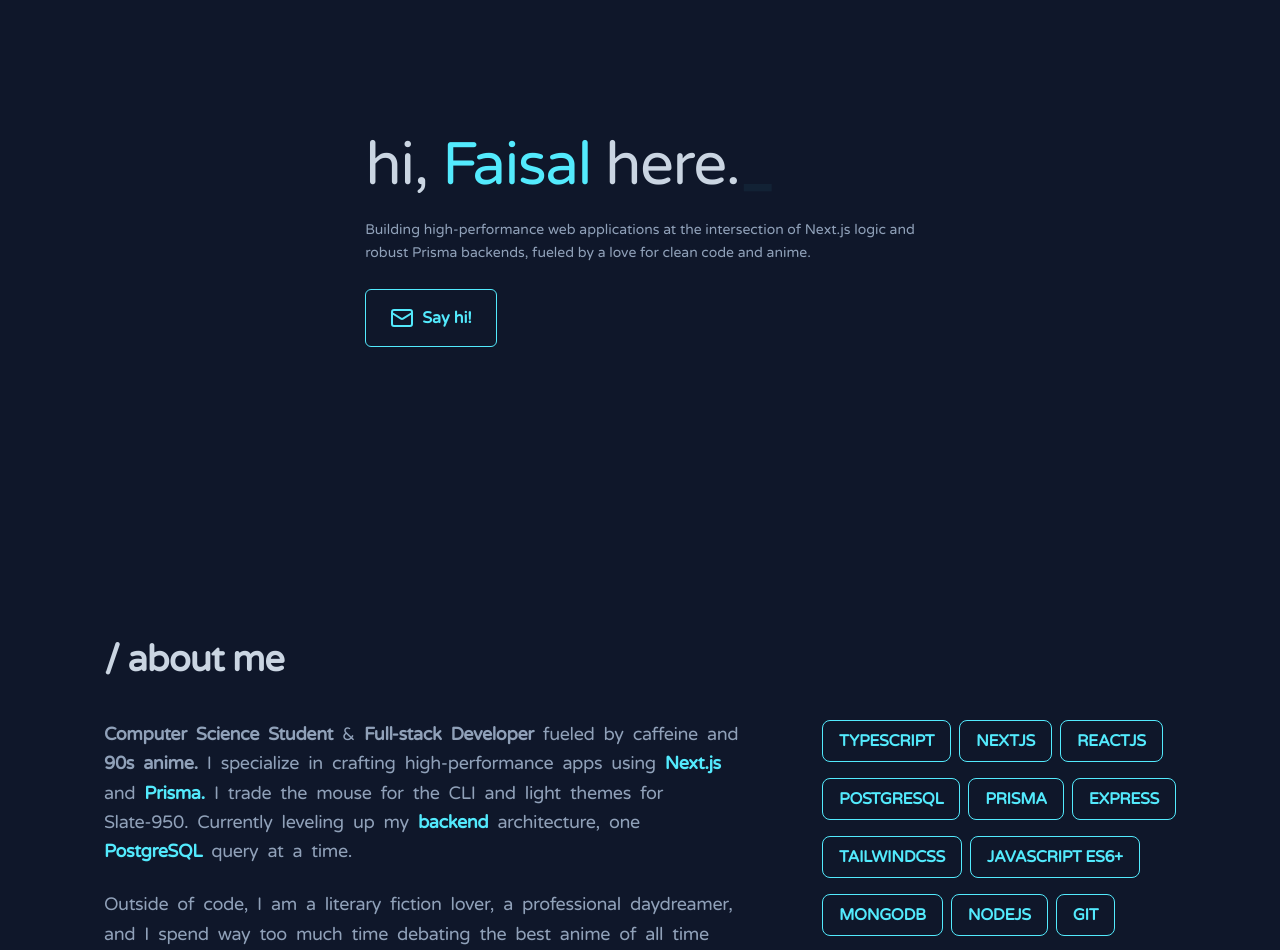
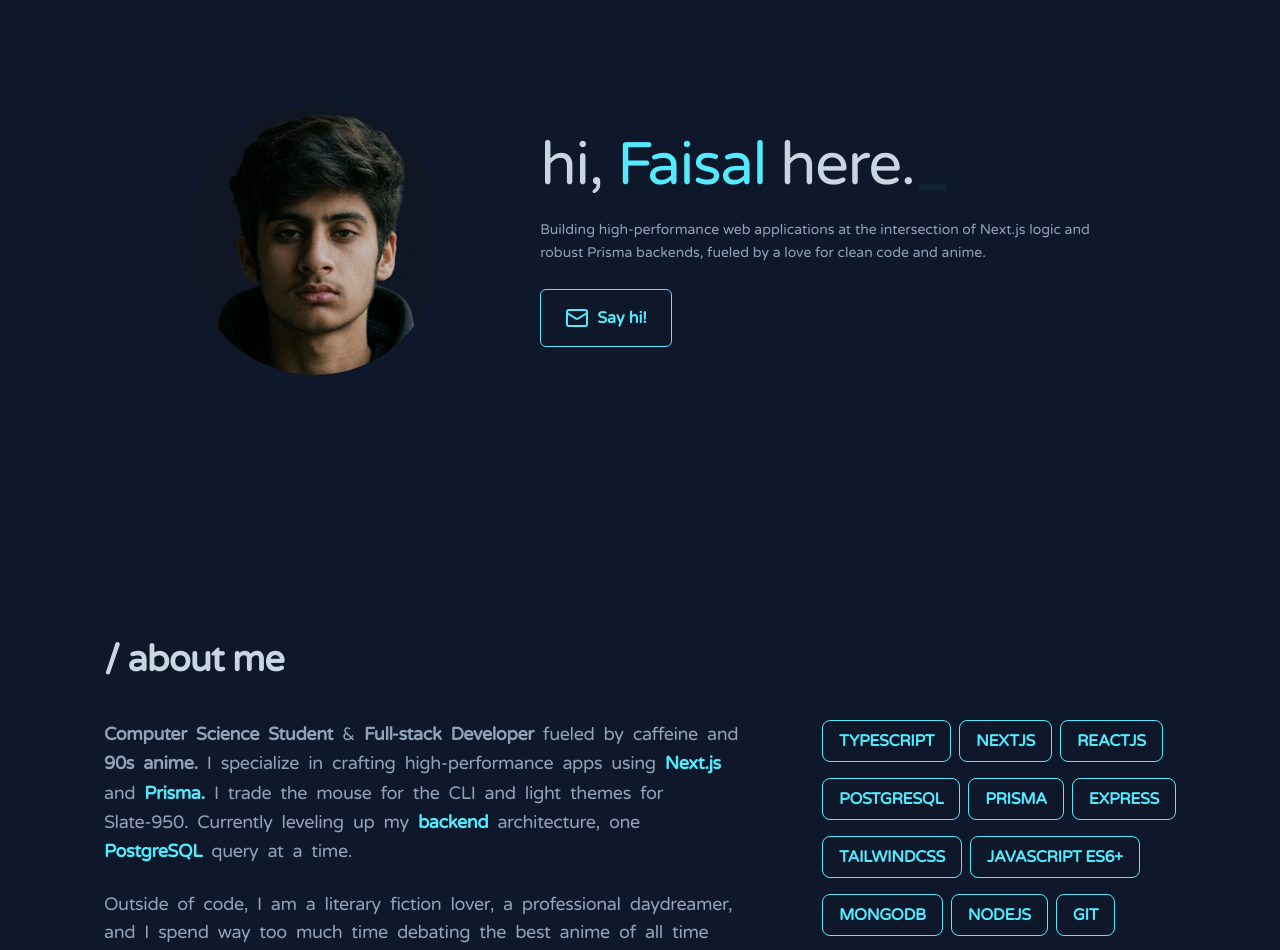
Before and after one commit to kaze1-dev/myPortfolio, a Next.js app: page / in a window 1280 px wide. Shown: the part 160-1110 px from the top of the page. Built offline with nearby package versions, Linux system fonts and the light colour scheme.

Commit message:
Finished

```diff
--- a/components/modules/hero.tsx
+++ b/components/modules/hero.tsx
@@ -1,15 +1,14 @@
 import React from 'react'
 import { Button } from '../ui/button'
 import { Icons } from '../icons'
-import EmailBtn from '../ui/emailBtn'
 import HeroText from '../ui/heroText'
 
 const Hero = () => {
    return (
-      <section id='hero' className='flex justify-center items-center h-screen'>
+      <section id='hero' className='flex w-full justify-center  items-center h-screen'>
          <div className='flex flex-col gap-6'>
                <HeroText />
-               <EmailBtn />
+
          </div>
       </section>
    )
--- a/components/ui/aboutContent.tsx
+++ b/components/ui/aboutContent.tsx
@@ -30,17 +30,16 @@ const AboutContent = () => {
          ease: "back.out(3)",
          scrollTrigger: {
             trigger: "#aboutTitle",
-            start: "top 80%",
+            start: "top 100%",
          }
       })
 
       gsap.from(split.words, {
-         y: 20,
+         y: 50,
          opacity: 0,
          rotationX: -40,
          duration: 0.5,
-         stagger: 0.01,
-         ease: "back.out(2)",
+         ease: "power1.out",
          scrollTrigger: {
             trigger: split.words,
             start: "top 90%",
@@ -55,7 +54,7 @@ const AboutContent = () => {
          ease: "back.out(2)",
          scrollTrigger: {
             trigger: ".skillBox",
-            start: "top 60%"
+            start: "top 50%"
          }
       })
    }, { scope: aboutRef })
@@ -64,12 +63,11 @@ const AboutContent = () => {
 
          <h1 id="aboutTitle" ref={titleRef} className='text-4xl tracking-tight font-bold text-slate-300 mb-10'>/ about me</h1>
          <div className='flex gap-20'>
-            <div id='aboutIntro'>
-               <p className='text-slate-400 text-lg leading-relaxed [word-spacing:0.3rem]'>
+            <div >
+               <p id='aboutIntro' className='text-slate-400 text-lg leading-relaxed [word-spacing:0.3rem]'>
                   <span className='font-bold'>Computer Science Student</span> & <span className='font-bold'>Full-stack Developer</span> fueled by caffeine and <span className='font-bold'>90s anime.</span> I specialize in crafting high-performance apps using<span className='font-bold text-cyan-300'> Next.js</span> and <span className='font-bold text-cyan-300'>Prisma.</span> I trade the mouse for the CLI and light themes for Slate-950. Currently leveling up my <span className='font-bold text-cyan-300'>backend</span> architecture, one <span className='font-bold text-cyan-300'>PostgreSQL</span> query at a time.
                </p>
-
-               <p className='text-slate-400 text-lg leading-relaxed [word-spacing:0.3rem] mt-6'>
+               <p className='text-slate-400 text-lg [word-spacing:0.3rem] mt-6'>
                   Outside of code, I am a literary fiction lover, a professional daydreamer, and I spend way too much time debating the best anime of all time (spoiler: it's a tie between <span className='font-bold text-cyan-300'>Cowboy Bebop</span> and <span className='font-bold text-cyan-300'>Neon Genesis Evangelion.</span>)
                </p>
             </div>
--- a/components/ui/heroText.tsx
+++ b/components/ui/heroText.tsx
@@ -1,30 +1,39 @@
 "use client";
-import React from 'react'
+import React, { useRef } from 'react';
 import gsap from 'gsap';
-import { useGSAP } from '@gsap/react'
-import { useRef } from 'react';
-import { TextPlugin } from 'gsap/TextPlugin'
+import { useGSAP } from '@gsap/react';
+import { TextPlugin } from 'gsap/TextPlugin';
 import { SplitText } from 'gsap/SplitText';
+import Image from 'next/image';
+import profile from '../../public/profile.webp';
+import EmailBtn from './emailBtn';
 
-if(typeof window !== "undefined") {
-   gsap.registerPlugin(TextPlugin, SplitText)
+
+if (typeof window !== "undefined") {
+   gsap.registerPlugin(TextPlugin, SplitText);
 }
 
 const HeroText = () => {
-   const text = useRef<HTMLDivElement>(null)
+   const container = useRef<HTMLDivElement>(null);
+   const imgRef = useRef<HTMLDivElement>(null);
 
    useGSAP(() => {
-      const tl = gsap.timeline()
-      const split = new SplitText("#heroParagraph", {
-         type: "words",
-      })
+
+      let split;
+      if (SplitText) {
+         split = new SplitText("#heroParagraph", { type: "words" });
+      }
+
+      const tl = gsap.timeline();
+
 
       gsap.to("#cursor", {
          opacity: 0,
          repeat: -1,
          ease: "power1.inOut",
          duration: 1
-      })
+      });
+
 
       tl.to("#heroTxt", {
          text: {
@@ -34,28 +43,57 @@ const HeroText = () => {
          duration: 1.5,
          delay: 0.5,
          ease: "power1.out"
-      })
-      .from(split.words, {
+      });
+
+
+      if (split) {
+         tl.from(split.words, {
             y: 20,
             rotationX: -90,
             opacity: 0,
             duration: 0.5,
             stagger: 0.05,
             ease: "back.out(3)"
-      }, "-=0.8")
-   }, { scope: text })
+         }, "-=0.8");
+      }
+
+
+      tl.from(imgRef.current, {
+         x: -50,
+         opacity: 0,
+         duration: 0.5,
+         ease: "power1.in"
+      }, "-=0.5");
+
+   }, { scope: container });
+
    return (
-    <div ref={text} className='flex flex-col gap-6'>
+      <div ref={container} className='flex gap-25 w-full justify-between items-center'>
+
+         <div ref={imgRef}>
+            <Image
+               src={profile}
+               alt='pic of me'
+               width={250}
+               height={250}
+               className='rounded-full brightness-80'
+               priority
+            />
+         </div>
+
+         <div className='flex flex-col gap-6'>
             <h1 className='text-slate-300 text-6xl inline tracking-tight font-rounded'>
-               <span id='heroTxt' className=''></span>
+               <span id='heroTxt'></span>
                <span id='cursor' className='text-cyan-300 font-bold font-mono'>_</span>
             </h1>
 
             <p id='heroParagraph' className='inline text-sm text-slate-400 font-rounded leading-relaxed'>
                Building high-performance web applications at the intersection of Next.js logic and<br /> robust Prisma backends, fueled by a love for clean code and anime.
             </p>
+            <EmailBtn />
          </div>
-  )
+      </div>
+   );
 }
 
-export default HeroText
+export default HeroText;
```
Also changed, not shown: public/profile.webp (added). Lines whose indentation alone changed are shown as unchanged.
